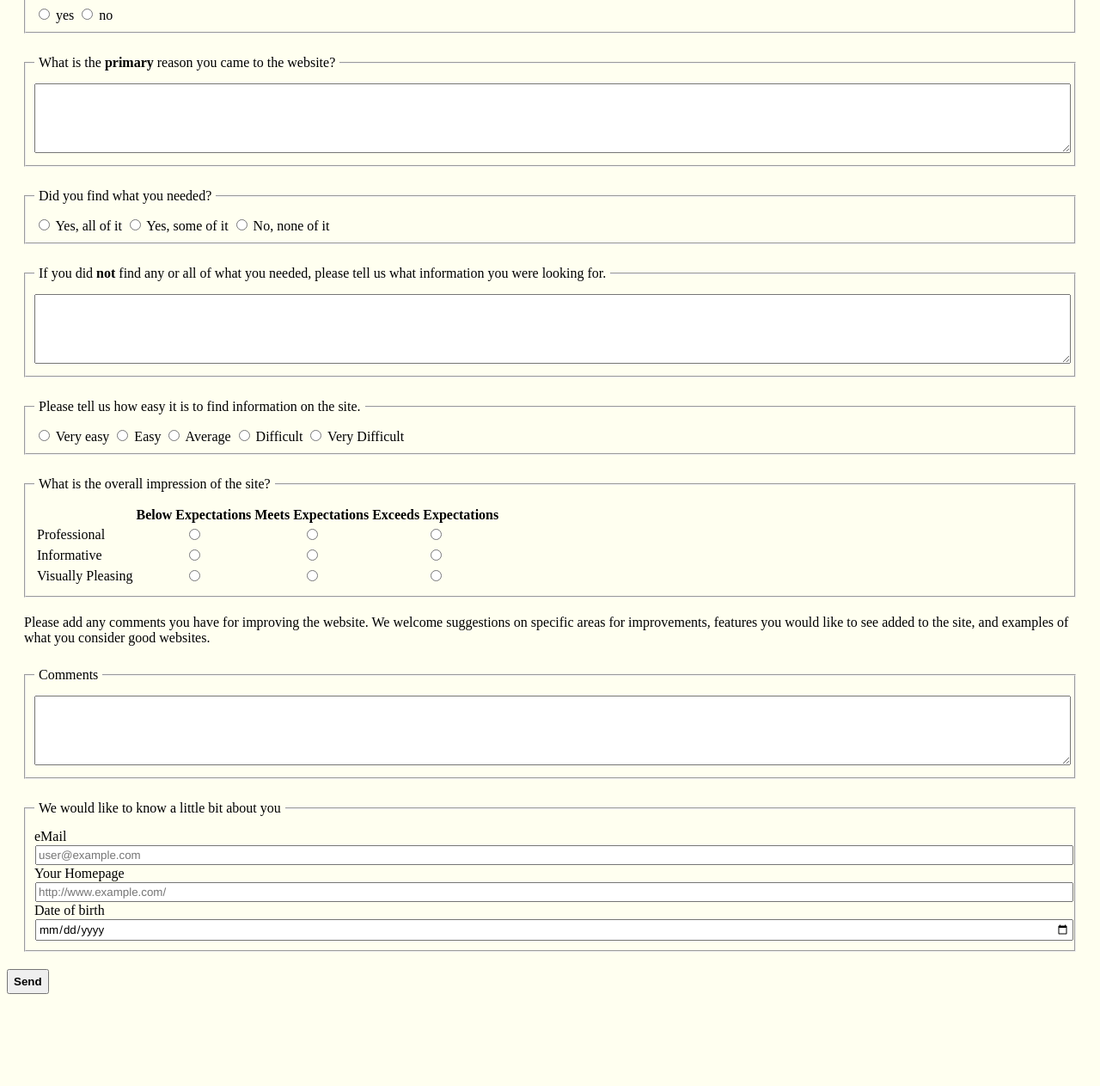
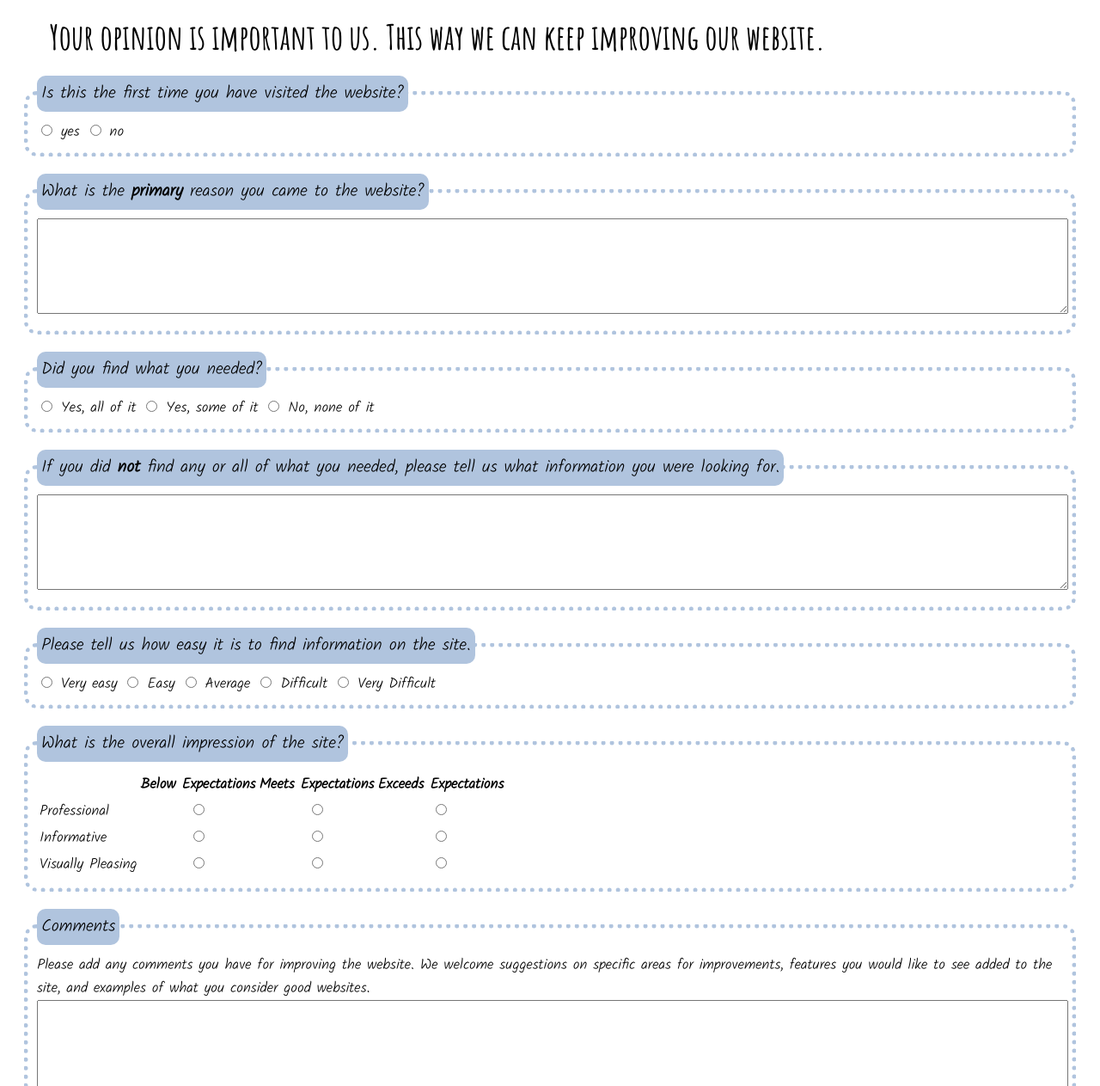
Before and after one commit to ZoeMRuf/HelloWorld, a plain HTML site: page feedback.html in a window 1280 px wide. Shown: the part 159-1422 px from the top of the page at 86% size. Before the commit the page ends 1323 px from the top, so only its background shows below. Drawn offline with Linux system fonts and the light colour scheme; a web font is replaced by a local one.

Commit message:
feedback second option

```diff
--- a/feedback.html
+++ b/feedback.html
@@ -1,9 +1,24 @@
 <!DOCTYPE html>
 <html lang="en">
 <head>
-    <link rel="stylesheet" href="feedback.css">
+    <link rel="stylesheet" href="feedback1.css">
     <meta charset="UTF-8">
     <title>Feedback</title>
+
+    <!-- Imported Fond Nr.1 "Amatic SC" for headers (h1,...) -->
+    <link rel="preconnect" href="https://fonts.googleapis.com">
+    <link rel="preconnect" href="https://fonts.gstatic.com" crossorigin>
+    <link href="https://fonts.googleapis.com/css2?family=Amatic+SC:wght@700&display=swap" rel="stylesheet">
+
+    <!-- Imported Fond Nr.2 "Kalam" for normal text (p,...) -->
+    <link rel="preconnect" href="https://fonts.googleapis.com">
+    <link rel="preconnect" href="https://fonts.gstatic.com" crossorigin>
+    <link href="https://fonts.googleapis.com/css2?family=Kalam:wght@300&display=swap" rel="stylesheet">
+
+    <!-- Imported Fond Nr.3 "Zen Loop" for the Website Title -->
+    <link rel="preconnect" href="https://fonts.googleapis.com">
+    <link rel="preconnect" href="https://fonts.gstatic.com" crossorigin>
+    <link href="https://fonts.googleapis.com/css2?family=Zen+Loop:ital@0;1&display=swap" rel="stylesheet">
 </head>
 <body>
 <h1>Hello World - Feedback Form</h1>
@@ -103,12 +118,11 @@
         </table>
     </fieldset>
 
-    <p>Please add any comments you have for improving the website. We welcome suggestions on specific areas for
-        improvements, features you would like to see added to the site, and examples of what you consider good
-        websites.</p>
-
     <fieldset>
         <legend>Comments</legend>
+        <label for="improving">Please add any comments you have for improving the website. We welcome suggestions on specific areas for
+            improvements, features you would like to see added to the site, and examples of what you consider good
+            websites.</label>
         <textarea id="improving" rows="5"></textarea>
     </fieldset>
 
--- /dev/null
+++ b/feedback1.css
@@ -0,0 +1,75 @@
+h1 {
+    text-align: center;
+    font-size: 70px;
+    font-family: 'Zen Loop', cursive;
+}
+
+textarea {
+    width: 100%;
+    font-family: 'Kalam', cursive;
+}
+
+@media screen and (max-width:400px) {
+    #overall-impression-smaller {
+        font-size: xx-small;
+    }
+}
+
+fieldset{
+    width: auto;
+    border: 5px dotted lightsteelblue;
+    font-family: 'Kalam', cursive;
+    font-size: 17px;
+    border-radius: 15px;
+    padding: 10px;
+    margin: 20px;
+}
+
+
+h2 {
+    font-family: "Amatic SC", "Californian FB", cursive;
+    font-size: 40px ;
+    width: auto;
+    border: 0px;
+    padding: 0px;
+    margin: 20px 50px;
+}
+
+tr {
+    text-align: center;
+}
+
+tr > :first-child { /* Select and style the first child element of every <tr> element */
+    text-align: left;
+}
+
+legend {
+    background: lightsteelblue;
+    border-radius: 10px;
+    padding: 5px;
+    font-family: 'Kalam', cursive;
+    font-size: 20px;
+}
+
+
+#email, #homepage, #birthday {
+    width: 100%;
+    padding: 2px;
+    margin: 1px;
+    font-family: 'Kalam', cursive;
+    font-size: 17px;
+}
+
+button {
+    margin-left: 5%;
+    width: 90%;
+    background-color: lightsteelblue;
+    border: 4px solid lightsteelblue;
+    font-size: 30px;
+    font-family: 'Zen Loop', cursive;
+    font-weight: bold;
+    border-radius: 10px;
+    padding-bottom: 5px;
+    padding-top: 5px;
+
+}
--- a/main.css
+++ b/main.css
@@ -26,15 +26,16 @@ header h1 {
     font-size: 90px;
     font-weight: bold;
     border: 5px  lightsteelblue;
+    border-radius: 20px;
     padding: 0 10px;
-    border-radius: 20px;
+
 
 }
 
 section img {
     width: 110px;
     height: 110px;
-    border: 5px dotted orange;
+    border: 5px dotted lightsteelblue;
     border-radius: 50%;
 
 }
```
Also changed, not shown: main.html (+24 -20 lines).
